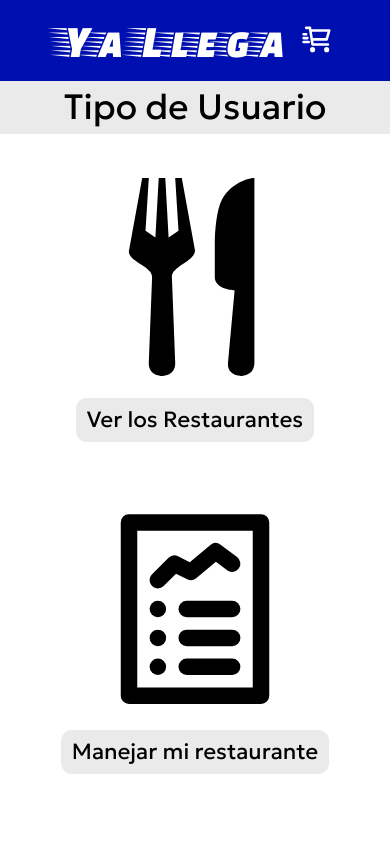
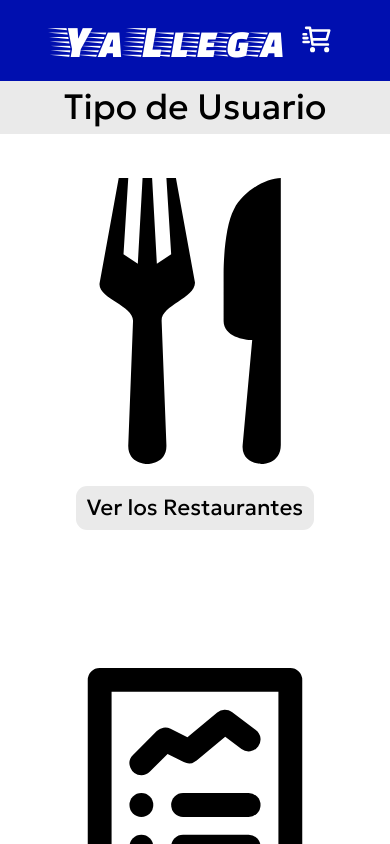
Before and after one commit to TomasNanni/YaLlegaFront, an Angular app: page / in a window 390 px wide. Shown: the top 844 px of the page. Built offline with nearby package versions, Linux system fonts and the light colour scheme.

Commit message:
mejorado estilo de landing page en mobile

```diff
--- a/src/app/pages/landing-page/landing-page.scss
+++ b/src/app/pages/landing-page/landing-page.scss
@@ -2,7 +2,7 @@
     display: flex;
     flex-direction: column;
     align-items: center;
-    gap: 1.1rem;
+    gap: 4rem;
 }
 
 a {
@@ -20,7 +20,7 @@ p {
 }
 
 svg {
-    height: clamp(9rem, 25vw, 17rem);
+    height: clamp(13rem, 25vw, 17rem);
 }
 
 @media (min-width: 768px) {
```
